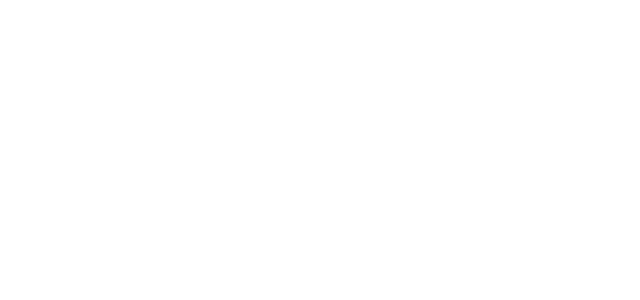
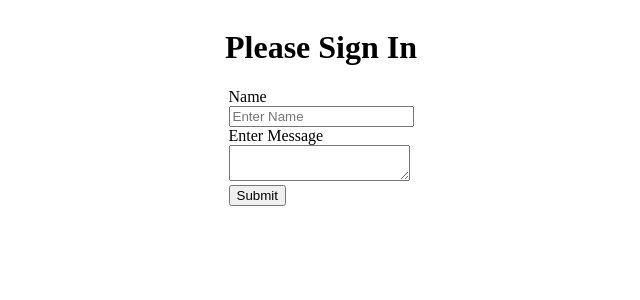
Before and after one commit to zcaldwell/react-useContext-fromscratch, a React app: page / in a window 1280 px wide. Shown: the top 300 px of the page, without its empty margins (319-959 px from the left). Built offline with nearby package versions, Linux system fonts and the light colour scheme.

Commit message:
working, moving on to styling then testing

```diff
--- a/src/App.jsx
+++ b/src/App.jsx
@@ -1,5 +1,10 @@
 import Home from './views/Home/Home';
+import { UserProvider } from './context/UserContext';
 
 export default function App() {
-  return <Home />;
+  return (
+    <UserProvider>
+      <Home />
+    </UserProvider>
+  );
 }
--- a/src/components/Message/Message.jsx
+++ b/src/components/Message/Message.jsx
@@ -0,0 +1,12 @@
+import React from 'react';
+
+export default function Message({ message }) {
+  const { entry, name } = message;
+
+  return (
+    <div>
+      <h2>{name}</h2>
+      <p>{entry}</p>
+    </div>
+  );
+}
--- /dev/null
+++ b/src/components/MessageEntry/MessageEntry.css
@@ -0,0 +1,10 @@
+.inputContainer {
+  display: flex;
+  flex-direction: column;
+  align-items: center;
+}
+
+.formContainer {
+  display: flex;
+  flex-direction: column;
+}
--- a/src/components/MessageEntry/MessageEntry.jsx
+++ b/src/components/MessageEntry/MessageEntry.jsx
@@ -1,17 +1,20 @@
 import { useMessage } from '../../context/MessageContext';
 import { useUser } from '../../context/UserContext';
 import { useState } from 'react';
+import styles from './MessageEntry.css';
+
+const { inputContainer, formContainer } = styles;
 
 export default function MessageEntry() {
   const [entry, setEntry] = useState('');
   const [name, setName] = useState('');
-  const { user, setUser } = { useUser };
-  const { message, setMessage } = { useMessage };
+  const { user, setUser } = useUser();
+  const { messages, setMessages } = useMessage();
 
   function updateEntry() {
     if (!entry) return;
-    setName(name);
-    setMessage(message);
+    setUser(name);
+    setMessages([...messages, { name, entry }]);
     setEntry('');
   }
 
@@ -22,33 +25,43 @@
 
   const nameInput = (
     <div>
+      <div>
         <label>Name</label>
+      </div>
+      <div>
         <input
+          type="text"
           value={name}
           placeholder="Enter Name"
           onChange={(e) => setName(e.target.value)}
         />
       </div>
+    </div>
   );
+
   const displayUser = user ? `${user} is signed in.` : 'Please Sign In';
   return (
-    <>
+    <div className={inputContainer}>
       <div>
         <h1>{displayUser}</h1>
       </div>
       <div>
-        <form onSubmit={handleSubmit}>
+        <form onSubmit={handleSubmit} className={formContainer}>
           {user ? null : nameInput}
           <div>
-            <input>Enter Message</input>
+            <label>Enter Message</label>
+            <div>
               <textarea
-              value={message}
-              onChange={(e) => setMessage(e.target.value)}
+                value={entry}
+                onChange={(e) => setEntry(e.target.value)}
               />
             </div>
+          </div>
+          <div>
             <button type="submit">Submit</button>
-          {user ?? (
+            {user && (
               <button
+                type="button"
                 onClick={() => {
                   setUser('');
                   setEntry('');
@@ -57,8 +70,9 @@
                 Sign-Out
               </button>
             )}
+          </div>
         </form>
       </div>
-    </>
+    </div>
   );
 }
--- /dev/null
+++ b/src/components/MessageList/MessageList.css
@@ -0,0 +1,7 @@
+.listItems {
+  list-style-type: none;
+  display: flex;
+  flex-direction: column;
+  align-items: center;
+  margin: 10px;
+}
--- a/src/components/MessageList/MessageList.jsx
+++ b/src/components/MessageList/MessageList.jsx
@@ -0,0 +1,23 @@
+import React from 'react';
+import { useMessage } from '../../context/MessageContext';
+import Message from '../Message/Message';
+import styles from './MessageList.css';
+
+const { listItems } = styles;
+
+export default function MessageList() {
+  const { messages } = useMessage();
+  return (
+    <div>
+      <ul>
+        {messages.map((message) => {
+          return (
+            <li key={`${message.name}-${message.entry}`} className={listItems}>
+              <Message message={message} />
+            </li>
+          );
+        })}
+      </ul>
+    </div>
+  );
+}
--- a/src/context/MessageContext.jsx
+++ b/src/context/MessageContext.jsx
@@ -3,10 +3,10 @@
 export const MessageContext = createContext();
 
 const MessageProvider = ({ children }) => {
-  const [message, setMessage] = useState([]);
+  const [messages, setMessages] = useState([]);
 
   return (
-    <MessageContext.Provider value={{ message, setMessage }}>
+    <MessageContext.Provider value={{ messages, setMessages }}>
       {children}
     </MessageContext.Provider>
   );
@@ -16,7 +16,7 @@
   const context = useContext(MessageContext);
 
   if (context === undefined) {
-    throw new Error('useer must be used within provider');
+    throw new Error('user must be used within provider');
   }
   return context;
 };
--- a/src/context/UserContext.jsx
+++ b/src/context/UserContext.jsx
@@ -1,15 +1,13 @@
-import { createContext, useContext, useState } from 'react';
+import { createContext, useContext, useState, useMemo } from 'react';
 
 export const UserContext = createContext();
 
 const UserProvider = ({ children }) => {
-  const [user, setUser] = useState({});
+  const [user, setUser] = useState('');
 
-  return (
-    <UserContext.Provider value={{ user, setUser }}>
-      {children}
-    </UserContext.Provider>
-  );
+  const value = useMemo(() => ({ user, setUser }), [user]);
+
+  return <UserContext.Provider value={value}>{children}</UserContext.Provider>;
 };
 
 const useUser = () => {
--- a/src/views/Home/Home.jsx
+++ b/src/views/Home/Home.jsx
@@ -1,5 +1,13 @@
 import React from 'react';
+import MessageEntry from '../../components/MessageEntry/MessageEntry';
+import MessageList from '../../components/MessageList/MessageList';
+import { MessageProvider } from '../../context/MessageContext';
 
 export default function Home() {
-  return <div></div>;
+  return (
+    <MessageProvider>
+      <MessageEntry />
+      <MessageList />
+    </MessageProvider>
+  );
 }
```
Also changed, not shown: src/views/Home/Home.css (added). Lines whose indentation alone changed are shown as unchanged.
